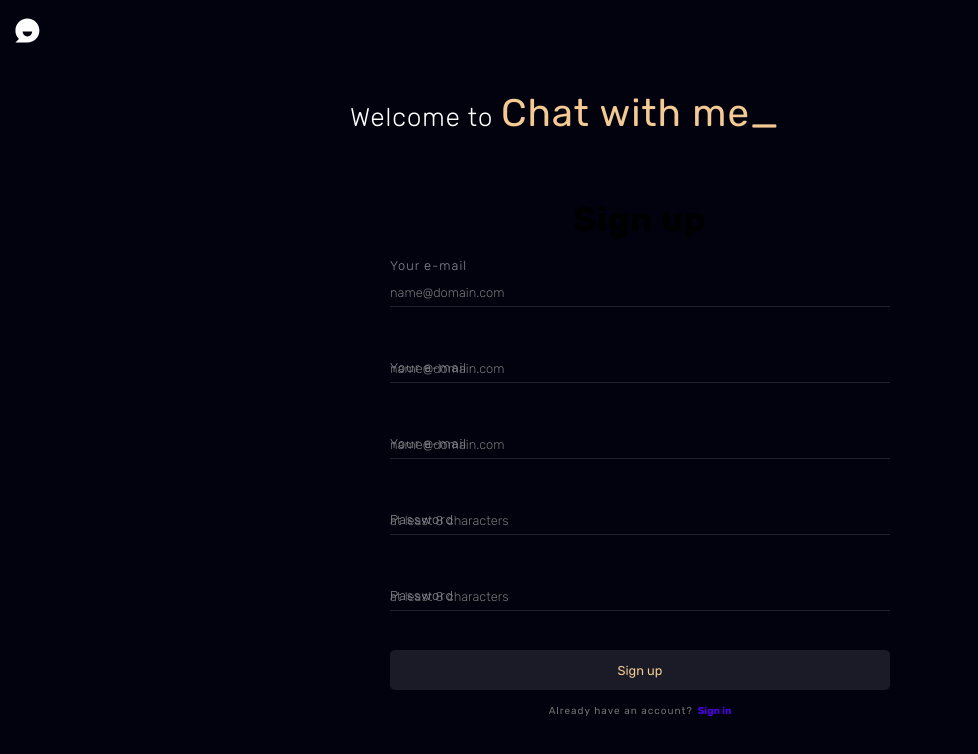
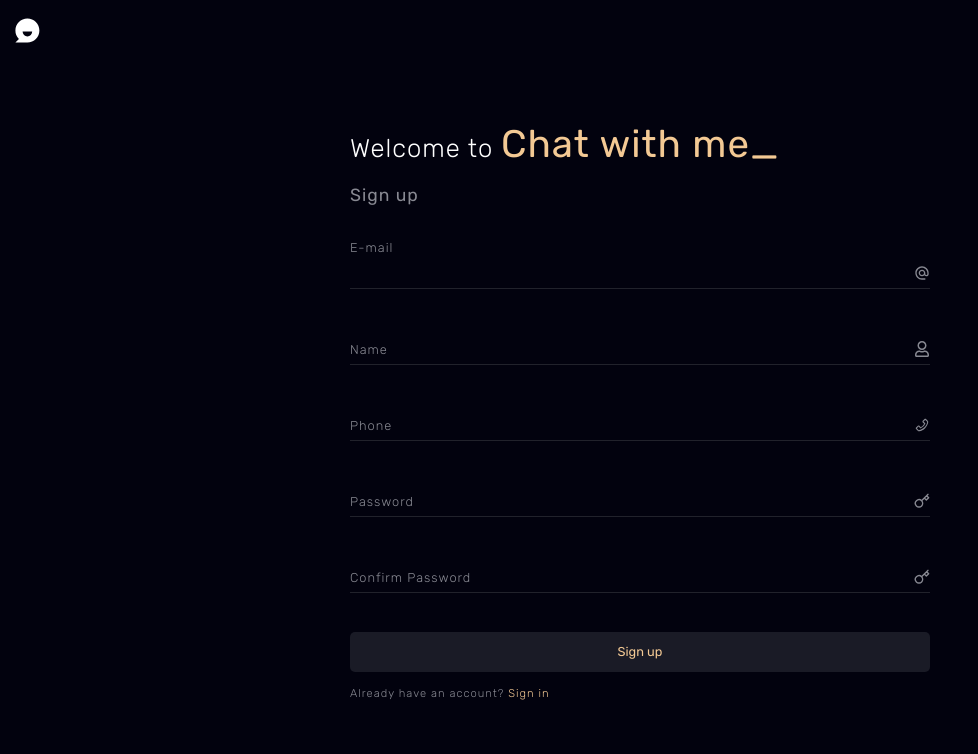
Before and after one commit to DevelopedBy-Siva/chat-with-me, a React (Create React App) app in the folder client/: page /sign-up in a window 1280 px wide. Shown: the top 754 px of the page, without its empty margins (0-978 px from the left). Built offline with nearby package versions, Linux system fonts and the light colour scheme.

Commit message:
Restyle Sign up page

```diff
--- a/client/src/pages/SignIn.js
+++ b/client/src/pages/SignIn.js
@@ -200,8 +200,6 @@ const FormContainer = styled.div``;
 
 const Form = styled.form`
   width: 100%;
-  margin-left: auto;
-  margin-right: auto;
 `;
 
 const CheckBoxFrgtPswd = styled.div`
@@ -236,6 +234,7 @@ const PageNavigationBtn = styled.button`
   outline: none;
   border: none;
   font-size: 0.7rem;
+  letter-spacing: 1px;
   cursor: pointer;
   &:hover:enabled {
     text-decoration: underline;
--- a/client/src/pages/SignUp.js
+++ b/client/src/pages/SignUp.js
@@ -1,8 +1,12 @@
 import { useEffect, useRef, useState } from "react";
 import { Outlet, useNavigate } from "react-router-dom";
 import styled from "styled-components";
+import { MdAlternateEmail } from "react-icons/md";
+import { FiKey } from "react-icons/fi";
+import { FaRegUser } from "react-icons/fa";
+import { AiOutlinePhone } from "react-icons/ai";
+
 import axios from "../api/axios";
-
 import {
   emailValidation as validateEmail,
   passwordValidation as validatePassword,
@@ -132,71 +136,70 @@ export default function SignIn() {
   };
 
   return (
-    <SignInUpContainer>
+    <SignInUpContainer title="Sign up">
       <FormContainer>
-        <Title>Sign up</Title>
         <Form onSubmit={handleSubmit}>
           <UserInputContainer
-            title="Your e-mail"
+            title="E-mail"
             inputRef={nameInputRef}
             errorRef={nameErrorRef}
-            placeholder="name@domain.com"
             name="email"
-            type="email"
+            type="text"
             spellCheck="false"
             autoComplete="off"
             disabled={serverData.loading}
             onInput={(e) => handleInputChange(e, "email")}
+            icon={<MdAlternateEmail />}
           />
 
           <UserInputContainer
-            title="Your e-mail"
+            title="Name"
             inputRef={emailInputRef}
             errorRef={emailErrorRef}
-            placeholder="name@domain.com"
-            name="email"
-            type="email"
+            name="name"
+            type="text"
             spellCheck="false"
             autoComplete="off"
             disabled={serverData.loading}
             onInput={(e) => handleInputChange(e, "email")}
+            icon={<FaRegUser />}
           />
 
           <UserInputContainer
-            title="Your e-mail"
+            title="Phone"
             inputRef={phoneInputRef}
             errorRef={phoneErrorRef}
-            placeholder="name@domain.com"
-            name="email"
-            type="email"
+            name="phone"
+            type="text"
             spellCheck="false"
             autoComplete="off"
             disabled={serverData.loading}
             onInput={(e) => handleInputChange(e, "email")}
+            icon={<AiOutlinePhone />}
           />
 
           <UserInputContainer
             title="Password"
             inputRef={passwordInputRef}
             errorRef={passwordErrorRef}
-            placeholder="at least 8 characters"
             name="password"
             type="password"
             maxLength={32}
             disabled={serverData.loading}
             onInput={(e) => handleInputChange(e, "password")}
+            icon={<FiKey />}
           />
 
           <UserInputContainer
-            title="Password"
+            title="Confirm Password"
             inputRef={confirmPswdInputRef}
             errorRef={confirmPswdErrorRef}
-            placeholder="at least 8 characters"
             name="password"
             type="password"
             maxLength={32}
             disabled={serverData.loading}
             onInput={(e) => handleInputChange(e, "password")}
+            icon={<FiKey />}
           />
 
           <UserButtonContainer
@@ -209,7 +212,7 @@ export default function SignIn() {
         </Form>
 
         <AlreadyHaveAccount>
-          Already have an account?
+          Already have an account?{" "}
           <PageNavigationBtn
             onClick={() => handlePageNavigation("/sign-in", true)}
             disabled={serverData.loading}
@@ -224,53 +227,25 @@ export default function SignIn() {
   );
 }
 
-const FormContainer = styled.div`
-  display: flex;
-  flex-direction: column;
-  justify-content: center;
-  align-items: center;
-  font-weight: 300;
-  padding: 0.8rem;
-
-  @media (max-width: 728px) {
-    background: white;
-    width: 100%;
-    max-width: 500px;
-    flex: none;
-    margin: 15px 0;
-  }
-`;
+const FormContainer = styled.div``;
 
 const Form = styled.form`
-  width: 95%;
-  max-width: 500px;
-  margin-left: auto;
-  margin-right: auto;
-  color: #737373;
-`;
-
-const Title = styled.h1`
-  text-align: center;
-  font-weight: 700;
-  font-size: 34px;
-  margin-bottom: 15px;
+  width: 100%;
 `;
 
 const AlreadyHaveAccount = styled.span`
   display: block;
-  font-weight: 400;
-  font-size: 10px;
-  color: #737373;
+  font-size: 0.7rem;
+  color: ${(props) => props.theme.txt.sub};
 `;
 
 const PageNavigationBtn = styled.button`
-  color: #4a00e0;
+  color: ${(props) => props.theme.txt.highlight};
   background: none;
   outline: none;
   border: none;
-  font-size: 10px;
-  font-weight: 700;
-  margin-left: 5px;
+  font-size: 0.7rem;
+  letter-spacing: 1px;
   cursor: pointer;
   &:hover:enabled {
     text-decoration: underline;
```
